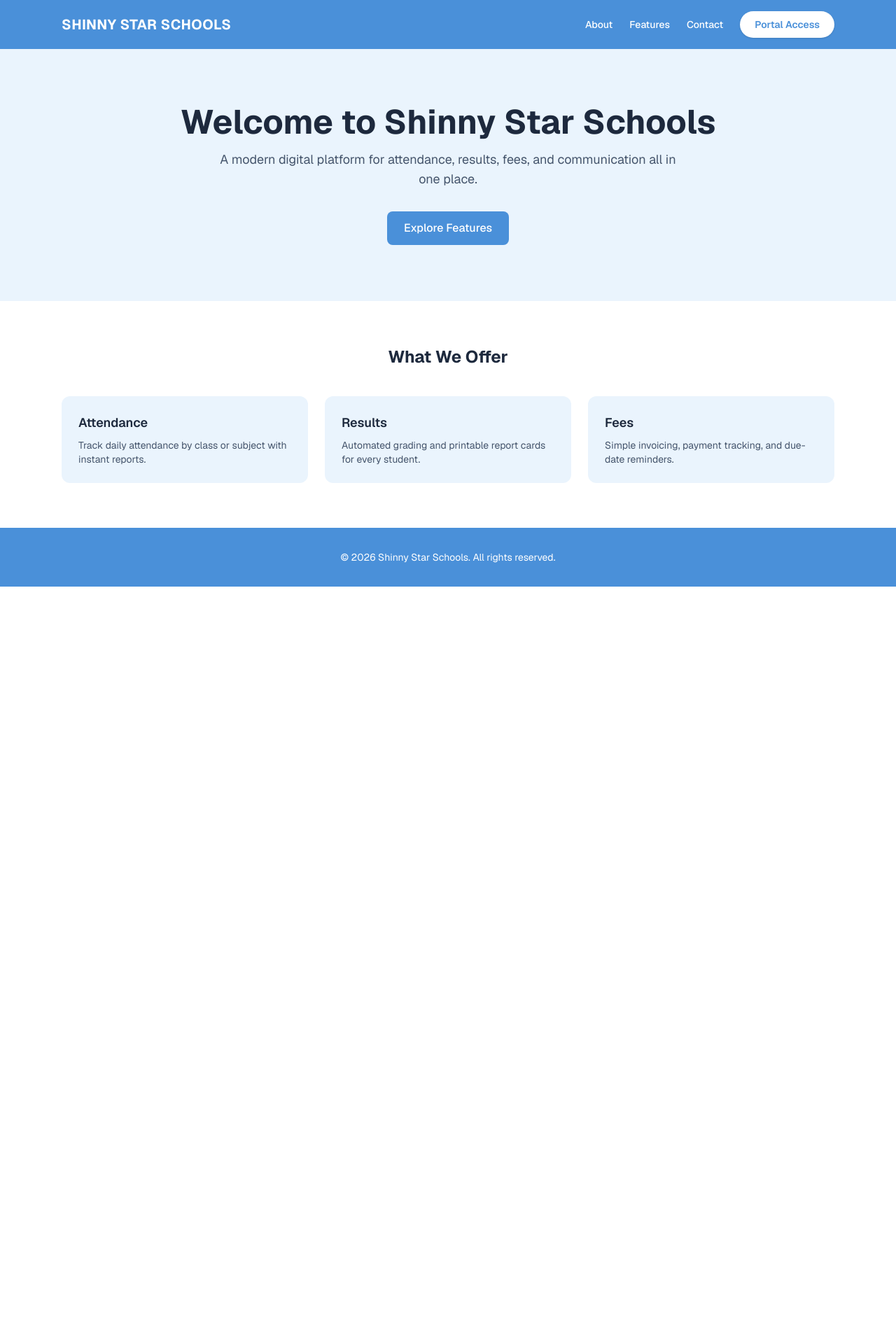
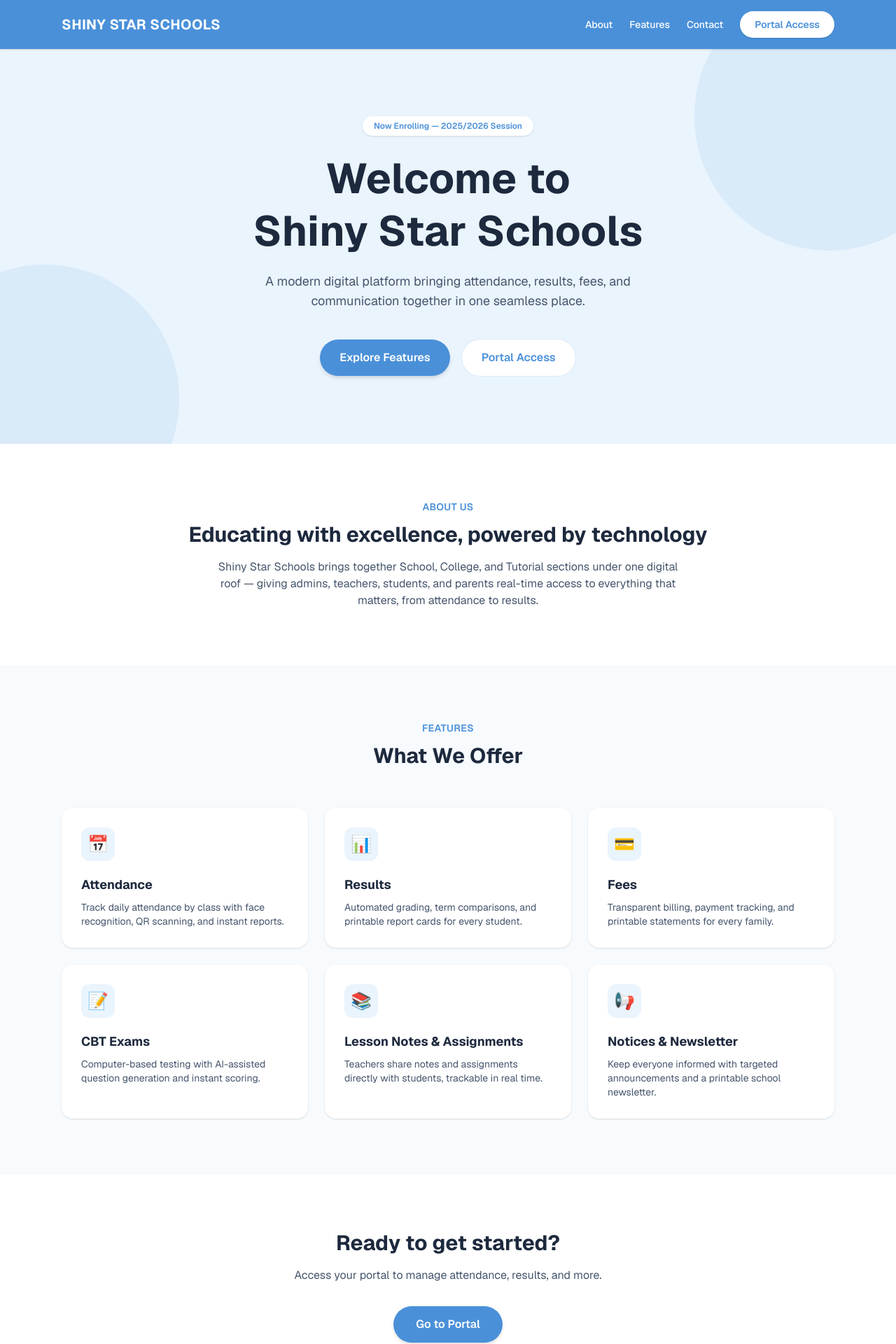
Before and after one commit to shinystarweb-wq/shinny-star-schools, a Next.js app: page / in a window 1280 px wide. Shown: the top 1920 px of the page at 70% size. Before the commit the page ends 838 px from the top, so only its background shows below. Built offline with nearby package versions, Linux system fonts and the light colour scheme.

Commit message:
Redesign homepage

```diff
--- a/src/app/page.js
+++ b/src/app/page.js
@@ -1,9 +1,9 @@
 export default function Home() {
   return (
     <main className="min-h-screen bg-white text-slate-800">
-      <header className="bg-brand-blue-strong text-white">
+      <header className="bg-brand-blue-strong text-white sticky top-0 z-10 shadow-sm">
         <div className="max-w-6xl mx-auto px-6 py-4 flex items-center justify-between">
-          <h1 className="text-xl font-bold tracking-wide">SHINNY STAR SCHOOLS</h1>
+          <h1 className="text-xl font-bold tracking-wide">SHINY STAR SCHOOLS</h1>
           <div className="flex items-center gap-6">
             <nav className="hidden md:flex gap-6 text-sm font-medium">
               <a href="#about" className="hover:opacity-80">About</a>
@@ -15,34 +15,84 @@ export default function Home() {
         </div>
       </header>
 
-      <section className="bg-brand-blue">
-        <div className="max-w-6xl mx-auto px-6 py-20 text-center">
-          <h2 className="text-3xl md:text-5xl font-bold text-slate-800 mb-4">Welcome to Shinny Star Schools</h2>
-          <p className="text-lg text-slate-600 max-w-2xl mx-auto mb-8">A modern digital platform for attendance, results, fees, and communication all in one place.</p>
-          <a href="#modules" className="inline-block bg-brand-blue-strong text-white px-6 py-3 rounded-lg font-medium hover:opacity-90">Explore Features</a>
-        </div>
-      </section>
-
-      <section id="modules" className="max-w-6xl mx-auto px-6 py-16">
-        <h3 className="text-2xl font-bold text-center mb-10">What We Offer</h3>
-        <div className="grid grid-cols-1 md:grid-cols-3 gap-6">
-          <div className="bg-brand-blue rounded-xl p-6">
-            <h4 className="font-semibold text-lg mb-2">Attendance</h4>
-            <p className="text-slate-600 text-sm">Track daily attendance by class or subject with instant reports.</p>
-          </div>
-          <div className="bg-brand-blue rounded-xl p-6">
-            <h4 className="font-semibold text-lg mb-2">Results</h4>
-            <p className="text-slate-600 text-sm">Automated grading and printable report cards for every student.</p>
-          </div>
-          <div className="bg-brand-blue rounded-xl p-6">
-            <h4 className="font-semibold text-lg mb-2">Fees</h4>
-            <p className="text-slate-600 text-sm">Simple invoicing, payment tracking, and due-date reminders.</p>
+      <section className="relative overflow-hidden bg-brand-blue">
+        <div className="absolute -top-24 -right-24 w-96 h-96 rounded-full bg-brand-blue-strong/10"></div>
+        <div className="absolute -bottom-32 -left-32 w-96 h-96 rounded-full bg-brand-blue-strong/10"></div>
+        <div className="relative max-w-6xl mx-auto px-6 py-24 text-center">
+          <span className="inline-block bg-white text-brand-blue-strong text-xs font-semibold px-4 py-1.5 rounded-full mb-6 shadow-sm">Now Enrolling — 2025/2026 Session</span>
+          <h2 className="text-4xl md:text-6xl font-bold text-slate-800 mb-5 leading-tight">
+            Welcome to <br className="hidden md:block" />Shiny Star Schools
+          </h2>
+          <p className="text-lg text-slate-600 max-w-xl mx-auto mb-10">
+            A modern digital platform bringing attendance, results, fees, and communication together in one seamless place.
+          </p>
+          <div className="flex items-center justify-center gap-4 flex-wrap">
+            <a href="#modules" className="inline-block bg-brand-blue-strong text-white px-7 py-3.5 rounded-full font-semibold hover:opacity-90 shadow-md hover:shadow-lg transition-all">Explore Features</a>
+            <a href="/login" className="inline-block bg-white text-brand-blue-strong px-7 py-3.5 rounded-full font-semibold border border-brand-blue-strong/20 hover:shadow-md transition-all">Portal Access</a>
           </div>
         </div>
       </section>
 
+      <section id="about" className="max-w-6xl mx-auto px-6 py-20 text-center">
+        <p className="text-sm font-semibold text-brand-blue-strong uppercase tracking-wide mb-3">About Us</p>
+        <h3 className="text-3xl font-bold text-slate-800 mb-4">Educating with excellence, powered by technology</h3>
+        <p className="text-slate-600 max-w-2xl mx-auto">
+          Shiny Star Schools brings together School, College, and Tutorial sections under one digital roof — giving admins, teachers, students, and parents real-time access to everything that matters, from attendance to results.
+        </p>
+      </section>
+
+      <section id="modules" className="bg-brand-blue/40 py-20">
+        <div className="max-w-6xl mx-auto px-6">
+          <div className="text-center mb-14">
+            <p className="text-sm font-semibold text-brand-blue-strong uppercase tracking-wide mb-3">Features</p>
+            <h3 className="text-3xl font-bold text-slate-800">What We Offer</h3>
+          </div>
+          <div className="grid grid-cols-1 md:grid-cols-3 gap-6">
+            <div className="bg-white rounded-2xl p-7 shadow-sm hover:shadow-lg hover:-translate-y-1 transition-all duration-200">
+              <div className="w-12 h-12 rounded-xl bg-brand-blue flex items-center justify-center text-2xl mb-5">📅</div>
+              <h4 className="font-bold text-lg mb-2 text-slate-800">Attendance</h4>
+              <p className="text-slate-600 text-sm">Track daily attendance by class with face recognition, QR scanning, and instant reports.</p>
+            </div>
+            <div className="bg-white rounded-2xl p-7 shadow-sm hover:shadow-lg hover:-translate-y-1 transition-all duration-200">
+              <div className="w-12 h-12 rounded-xl bg-brand-blue flex items-center justify-center text-2xl mb-5">📊</div>
+              <h4 className="font-bold text-lg mb-2 text-slate-800">Results</h4>
+              <p className="text-slate-600 text-sm">Automated grading, term comparisons, and printable report cards for every student.</p>
+            </div>
+            <div className="bg-white rounded-2xl p-7 shadow-sm hover:shadow-lg hover:-translate-y-1 transition-all duration-200">
+              <div className="w-12 h-12 rounded-xl bg-brand-blue flex items-center justify-center text-2xl mb-5">💳</div>
+              <h4 className="font-bold text-lg mb-2 text-slate-800">Fees</h4>
+              <p className="text-slate-600 text-sm">Transparent billing, payment tracking, and printable statements for every family.</p>
+            </div>
+            <div className="bg-white rounded-2xl p-7 shadow-sm hover:shadow-lg hover:-translate-y-1 transition-all duration-200">
+              <div className="w-12 h-12 rounded-xl bg-brand-blue flex items-center justify-center text-2xl mb-5">📝</div>
+              <h4 className="font-bold text-lg mb-2 text-slate-800">CBT Exams</h4>
+              <p className="text-slate-600 text-sm">Computer-based testing with AI-assisted question generation and instant scoring.</p>
+            </div>
+            <div className="bg-white rounded-2xl p-7 shadow-sm hover:shadow-lg hover:-translate-y-1 transition-all duration-200">
+              <div className="w-12 h-12 rounded-xl bg-brand-blue flex items-center justify-center text-2xl mb-5">📚</div>
+              <h4 className="font-bold text-lg mb-2 text-slate-800">Lesson Notes & Assignments</h4>
+              <p className="text-slate-600 text-sm">Teachers share notes and assignments directly with students, trackable in real time.</p>
+            </div>
+            <div className="bg-white rounded-2xl p-7 shadow-sm hover:shadow-lg hover:-translate-y-1 transition-all duration-200">
+              <div className="w-12 h-12 rounded-xl bg-brand-blue flex items-center justify-center text-2xl mb-5">📢</div>
+              <h4 className="font-bold text-lg mb-2 text-slate-800">Notices & Newsletter</h4>
+              <p className="text-slate-600 text-sm">Keep everyone informed with targeted announcements and a printable school newsletter.</p>
+            </div>
+          </div>
+        </div>
+      </section>
+
+      <section className="max-w-4xl mx-auto px-6 py-20 text-center">
+        <h3 className="text-3xl font-bold text-slate-800 mb-4">Ready to get started?</h3>
+        <p className="text-slate-600 mb-8">Access your portal to manage attendance, results, and more.</p>
+        <a href="/login" className="inline-block bg-brand-blue-strong text-white px-8 py-3.5 rounded-full font-semibold hover:opacity-90 shadow-md hover:shadow-lg transition-all">Go to Portal</a>
+      </section>
+
       <footer id="contact" className="bg-brand-blue-strong text-white">
-        <div className="max-w-6xl mx-auto px-6 py-8 text-center text-sm">© 2026 Shinny Star Schools. All rights reserved.</div>
+        <div className="max-w-6xl mx-auto px-6 py-10 text-center text-sm">
+          <p className="font-semibold mb-1">SHINY STAR SCHOOLS</p>
+          <p className="text-white/70">© 2026 Shiny Star Schools. All rights reserved.</p>
+        </div>
       </footer>
     </main>
   );
```
Also changed, not shown: public/sw.js.
